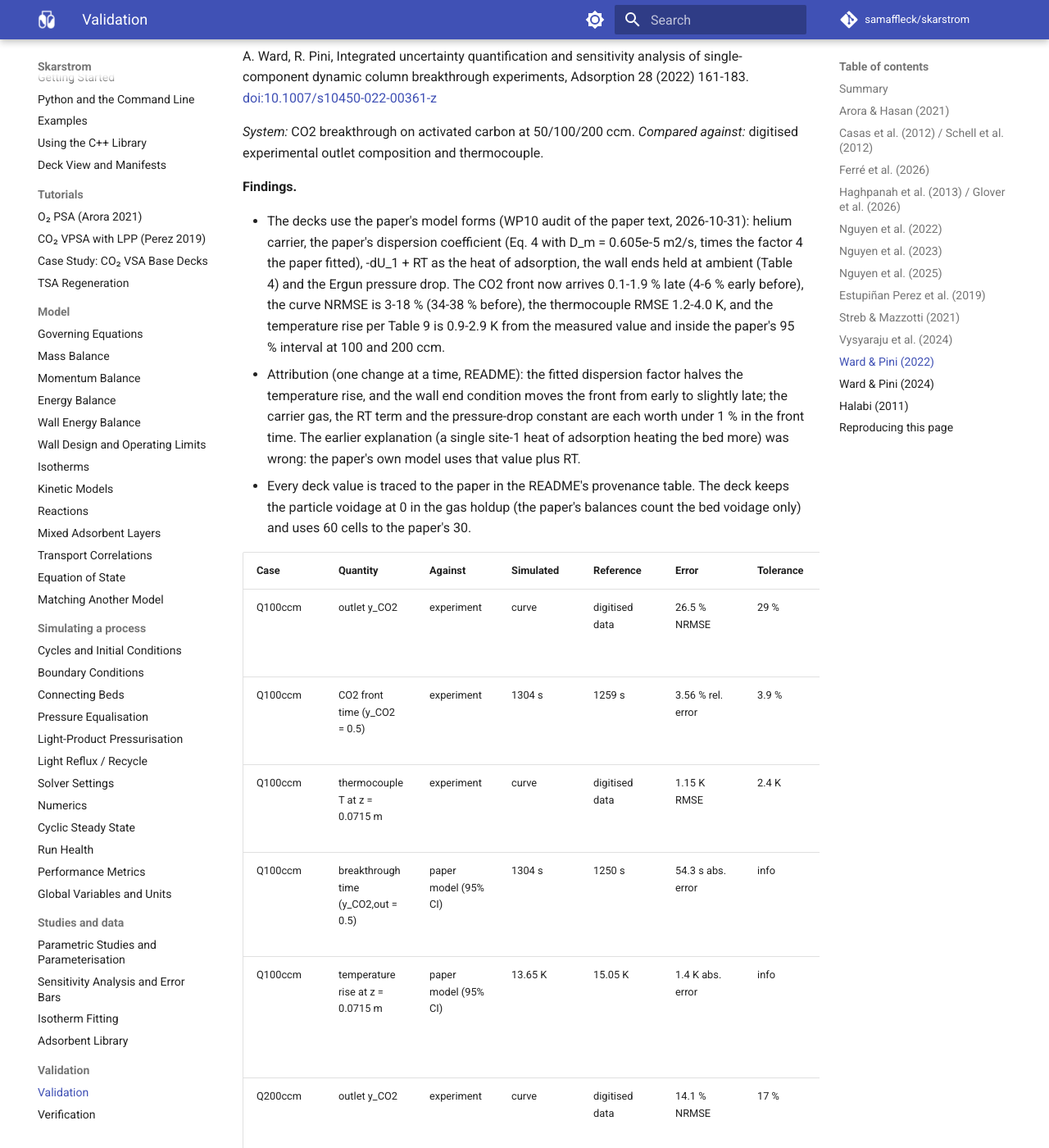
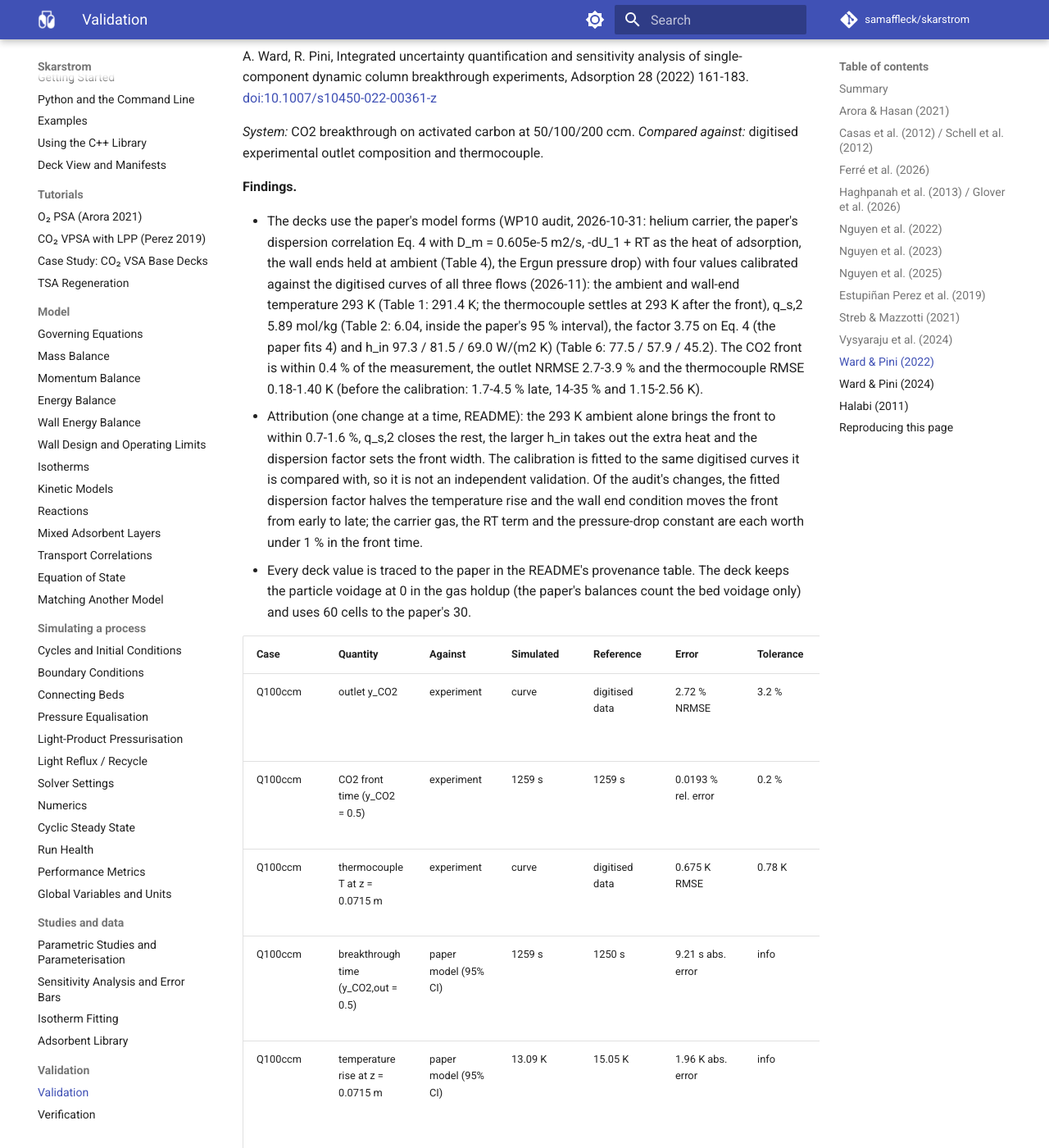
Before and after one commit to samaffleck/skarstrom, an MkDocs documentation site: the page built from docs/validation.md, in a window 1280 px wide and 1400 px high, scrolled down 41767 px. Shown: the whole window at 82% size. Built offline with MkDocs 1.6.1 and Material for MkDocs 9.7.7, drawn with Linux system fonts in a browser that asks for light colours; comment, search, counter and statistics services are not loaded; some of the changed text lies outside the part shown.

Commit message:
Calibrate the Ward 2022 decks against the experiment
The decks used the paper's model with the paper's values and still put
the CO2 front 1.7-4.5 % late (outlet NRMSE 14-35 %, thermocouple RMSE
1.15-2.56 K). The measured thermocouple settles at 293 K (the feed
temperature) after the front, while the decks held the wall ends at
Table 1's 291.4 K, so the simulated bed cooled, held more CO2 and broke
through late, most at the lowest flow.

Calibrated against the digitised outlet and thermocouple curves of all
three flows (weighted least squares): ambient and wall ends 293 K,
q_s,2 5.89 mol/kg (Table 2: 6.04, inside the paper's 95 % interval),
factor 3.75 on Eq. 4 (paper: 4) and h_in 97.3 / 81.5 / 69.0 W/(m2 K)
(Table 6: 77.5 / 57.9 / 45.2). The particle density is now Table 1's
435 / 0.544 (was 799). The rate model stays the engine's Haynes preset.

Front time now within 0.4 %, outlet NRMSE 2.7-3.9 %, thermocouple RMSE
0.18-1.40 K. Tolerances re-measured; README "Calibration" has the fit,
the one-factor attribution and the limits. The library entry keeps the
published Table 2 isotherm and is no longer deck-checked.

Co-Authored-By: Claude Opus 5.5 <noreply@anthropic.com>
Claude-Session: https://claude.ai/code/session_01LRbL7X7AoP23cQcWH6dFCq
Signed-off-by: Claude <noreply@anthropic.com>

```diff
--- a/docs/validation.md
+++ b/docs/validation.md
@@ -30,7 +30,7 @@ Skarstrom is checked against published adsorption studies by automated tests. Ev
 | [Estupiñan Perez et al. (2019)](#perez-2019) | 6 | experiment, paper model | 24 | 2.02 pp (abs. error) | 5.81 pp (abs. error) |
 | [Streb & Mazzotti (2021)](#streb-2021) | 18 | experiment | 47 | 37.7 % (NRMSE)<br/>6.48 % (rel. error)<br/>16.4 K (RMSE) | 84.1 % (NRMSE)<br/>18 % (rel. error)<br/>28.5 K (RMSE) |
 | [Vysyaraju et al. (2024)](#vysyarajua-2024) | 3 | experiment, isotherm (derived), paper model | 7 | 1.89 % (rel. error)<br/>0.251 K (abs. error)<br/>1.93 pp (abs. error) | 3.92 % (rel. error)<br/>0.251 K (abs. error)<br/>33.5 pp (abs. error) |
-| [Ward & Pini (2022)](#ward-2022) | 3 | experiment | 9 | 26.5 % (NRMSE)<br/>3.56 % (rel. error)<br/>1.24 K (RMSE) | 35.2 % (NRMSE)<br/>4.48 % (rel. error)<br/>2.56 K (RMSE) |
+| [Ward & Pini (2022)](#ward-2022) | 3 | experiment | 9 | 2.76 % (NRMSE)<br/>0.0208 % (rel. error)<br/>0.675 K (RMSE) | 3.89 % (NRMSE)<br/>0.404 % (rel. error)<br/>1.4 K (RMSE) |
 | [Ward & Pini (2024)](#ward-pini-2024) | 1 | paper model | 3 | 2.34 pp (abs. error)<br/>1.86 % (rel. error) | 2.83 pp (abs. error)<br/>1.86 % (rel. error) |
 | [Halabi (2011)](#halabi-2011) | 2 | paper model | 15 | 0.61 pp (abs. error) | 1.95 pp (abs. error) |
 
@@ -622,27 +622,27 @@ A. Ward, R. Pini, Integrated uncertainty quantification and sensitivity analysis
 
 **Findings.**
 
-- The decks use the paper's model forms (WP10 audit of the paper text, 2026-10-31): helium carrier, the paper's dispersion coefficient (Eq. 4 with D_m = 0.605e-5 m2/s, times the factor 4 the paper fitted), -dU_1 + RT as the heat of adsorption, the wall ends held at ambient (Table 4) and the Ergun pressure drop. The CO2 front now arrives 0.1-1.9 % late (4-6 % early before), the curve NRMSE is 3-18 % (34-38 % before), the thermocouple RMSE 1.2-4.0 K, and the temperature rise per Table 9 is 0.9-2.9 K from the measured value and inside the paper's 95 % interval at 100 and 200 ccm.
-- Attribution (one change at a time, README): the fitted dispersion factor halves the temperature rise, and the wall end condition moves the front from early to slightly late; the carrier gas, the RT term and the pressure-drop constant are each worth under 1 % in the front time. The earlier explanation (a single site-1 heat of adsorption heating the bed more) was wrong: the paper's own model uses that value plus RT.
+- The decks use the paper's model forms (WP10 audit, 2026-10-31: helium carrier, the paper's dispersion correlation Eq. 4 with D_m = 0.605e-5 m2/s, -dU_1 + RT as the heat of adsorption, the wall ends held at ambient (Table 4), the Ergun pressure drop) with four values calibrated against the digitised curves of all three flows (2026-11): the ambient and wall-end temperature 293 K (Table 1: 291.4 K; the thermocouple settles at 293 K after the front), q_s,2 5.89 mol/kg (Table 2: 6.04, inside the paper's 95 % interval), the factor 3.75 on Eq. 4 (the paper fits 4) and h_in 97.3 / 81.5 / 69.0 W/(m2 K) (Table 6: 77.5 / 57.9 / 45.2). The CO2 front is within 0.4 % of the measurement, the outlet NRMSE 2.7-3.9 % and the thermocouple RMSE 0.18-1.40 K (before the calibration: 1.7-4.5 % late, 14-35 % and 1.15-2.56 K).
+- Attribution (one change at a time, README): the 293 K ambient alone brings the front to within 0.7-1.6 %, q_s,2 closes the rest, the larger h_in takes out the extra heat and the dispersion factor sets the front width. The calibration is fitted to the same digitised curves it is compared with, so it is not an independent validation. Of the audit's changes, the fitted dispersion factor halves the temperature rise and the wall end condition moves the front from early to late; the carrier gas, the RT term and the pressure-drop constant are each worth under 1 % in the front time.
 - Every deck value is traced to the paper in the README's provenance table. The deck keeps the particle voidage at 0 in the gas holdup (the paper's balances count the bed voidage only) and uses 60 cells to the paper's 30.
 
 | Case | Quantity | Against | Simulated | Reference | Error | Tolerance | Source |
 |---|---|---|---|---|---|---|---|
-| Q100ccm | outlet y_CO2 | experiment | curve | digitised data | 26.5 % NRMSE | 29 % | Fig. 3 / data of ref. [5] (digitised) |
-| Q100ccm | CO2 front time (y_CO2 = 0.5) | experiment | 1304 s | 1259 s | 3.56 % rel. error | 3.9 % | Fig. 3 / data of ref. [5] (digitised) |
-| Q100ccm | thermocouple T at z = 0.0715 m | experiment | curve | digitised data | 1.15 K RMSE | 2.4 K | Fig. 3 / data of ref. [5] (digitised) |
-| Q100ccm | breakthrough time (y_CO2,out = 0.5) | paper model (95% CI) | 1304 s | 1250 s | 54.3 s abs. error | info | Table 10, adsorption, f_in = 100 ccm, t_br 95% CI |
-| Q100ccm | temperature rise at z = 0.0715 m | paper model (95% CI) | 13.65 K | 15.05 K | 1.4 K abs. error | info | Table 10, adsorption, f_in = 100 ccm, Delta T_ads 95% CI |
-| Q200ccm | outlet y_CO2 | experiment | curve | digitised data | 14.1 % NRMSE | 17 % | Fig. 3 / data of ref. [5] (digitised) |
-| Q200ccm | CO2 front time (y_CO2 = 0.5) | experiment | 601.3 s | 591.1 s | 1.73 % rel. error | 1.8 % | Fig. 3 / data of ref. [5] (digitised) |
-| Q200ccm | thermocouple T at z = 0.0715 m | experiment | curve | digitised data | 2.56 K RMSE | 4.6 K | Fig. 3 / data of ref. [5] (digitised) |
-| Q200ccm | breakthrough time (y_CO2,out = 0.5) | paper model (95% CI) | 601.3 s | 575 s | 26.3 s abs. error | info | Table 10, adsorption, f_in = 200 ccm, t_br 95% CI |
-| Q200ccm | temperature rise at z = 0.0715 m | paper model (95% CI) | 23.41 K | 23.6 K | 0.194 K abs. error | info | Table 10, adsorption, f_in = 200 ccm, Delta T_ads 95% CI |
-| Q50ccm | outlet y_CO2 | experiment | curve | digitised data | 35.2 % NRMSE | 39 % | Fig. 3 / data of ref. [5] (digitised) |
-| Q50ccm | CO2 front time (y_CO2 = 0.5) | experiment | 2689 s | 2574 s | 4.48 % rel. error | 4.9 % | Fig. 3 / data of ref. [5] (digitised) |
-| Q50ccm | thermocouple T at z = 0.0715 m | experiment | curve | digitised data | 1.24 K RMSE | 1.4 K | Fig. 3 / data of ref. [5] (digitised) |
-| Q50ccm | breakthrough time (y_CO2,out = 0.5) | paper model (95% CI) | 2689 s | 2540 s | 149 s abs. error | info | Table 10, adsorption, f_in = 50 ccm, t_br 95% CI |
-| Q50ccm | temperature rise at z = 0.0715 m | paper model (95% CI) | 5.851 K | 8.445 K | 2.59 K abs. error | info | Table 10, adsorption, f_in = 50 ccm, Delta T_ads 95% CI |
+| Q100ccm | outlet y_CO2 | experiment | curve | digitised data | 2.72 % NRMSE | 3.2 % | Fig. 3 / data of ref. [5] (digitised) |
+| Q100ccm | CO2 front time (y_CO2 = 0.5) | experiment | 1259 s | 1259 s | 0.0193 % rel. error | 0.2 % | Fig. 3 / data of ref. [5] (digitised) |
+| Q100ccm | thermocouple T at z = 0.0715 m | experiment | curve | digitised data | 0.675 K RMSE | 0.78 K | Fig. 3 / data of ref. [5] (digitised) |
+| Q100ccm | breakthrough time (y_CO2,out = 0.5) | paper model (95% CI) | 1259 s | 1250 s | 9.21 s abs. error | info | Table 10, adsorption, f_in = 100 ccm, t_br 95% CI |
+| Q100ccm | temperature rise at z = 0.0715 m | paper model (95% CI) | 13.09 K | 15.05 K | 1.96 K abs. error | info | Table 10, adsorption, f_in = 100 ccm, Delta T_ads 95% CI |
+| Q200ccm | outlet y_CO2 | experiment | curve | digitised data | 3.89 % NRMSE | 4.5 % | Fig. 3 / data of ref. [5] (digitised) |
+| Q200ccm | CO2 front time (y_CO2 = 0.5) | experiment | 593.5 s | 591.1 s | 0.404 % rel. error | 0.47 % | Fig. 3 / data of ref. [5] (digitised) |
+| Q200ccm | thermocouple T at z = 0.0715 m | experiment | curve | digitised data | 1.4 K RMSE | 1.6 K | Fig. 3 / data of ref. [5] (digitised) |
+| Q200ccm | breakthrough time (y_CO2,out = 0.5) | paper model (95% CI) | 593.5 s | 575 s | 18.5 s abs. error | info | Table 10, adsorption, f_in = 200 ccm, t_br 95% CI |
+| Q200ccm | temperature rise at z = 0.0715 m | paper model (95% CI) | 20.87 K | 23.6 K | 2.73 K abs. error | info | Table 10, adsorption, f_in = 200 ccm, Delta T_ads 95% CI |
+| Q50ccm | outlet y_CO2 | experiment | curve | digitised data | 2.76 % NRMSE | 3.3 % | Fig. 3 / data of ref. [5] (digitised) |
+| Q50ccm | CO2 front time (y_CO2 = 0.5) | experiment | 2574 s | 2574 s | 0.0208 % rel. error | 0.2 % | Fig. 3 / data of ref. [5] (digitised) |
+| Q50ccm | thermocouple T at z = 0.0715 m | experiment | curve | digitised data | 0.181 K RMSE | 0.22 K | Fig. 3 / data of ref. [5] (digitised) |
+| Q50ccm | breakthrough time (y_CO2,out = 0.5) | paper model (95% CI) | 2574 s | 2540 s | 33.7 s abs. error | info | Table 10, adsorption, f_in = 50 ccm, t_br 95% CI |
+| Q50ccm | temperature rise at z = 0.0715 m | paper model (95% CI) | 6.665 K | 8.445 K | 1.78 K abs. error | info | Table 10, adsorption, f_in = 50 ccm, Delta T_ads 95% CI |
 
 ??? note "Notes on these comparisons"
 
```
Also changed, not shown: changelog.d/ward-2022-calibration.md (added, +4 -0 lines), docs/adsorbent-library.md (+2 -1 lines), docs/getting-started.md (+1 -1 lines), docs/mixed-layers.md (+1 -1 lines), docs/parameterisation.md (+1 -1 lines), 11 other files.
